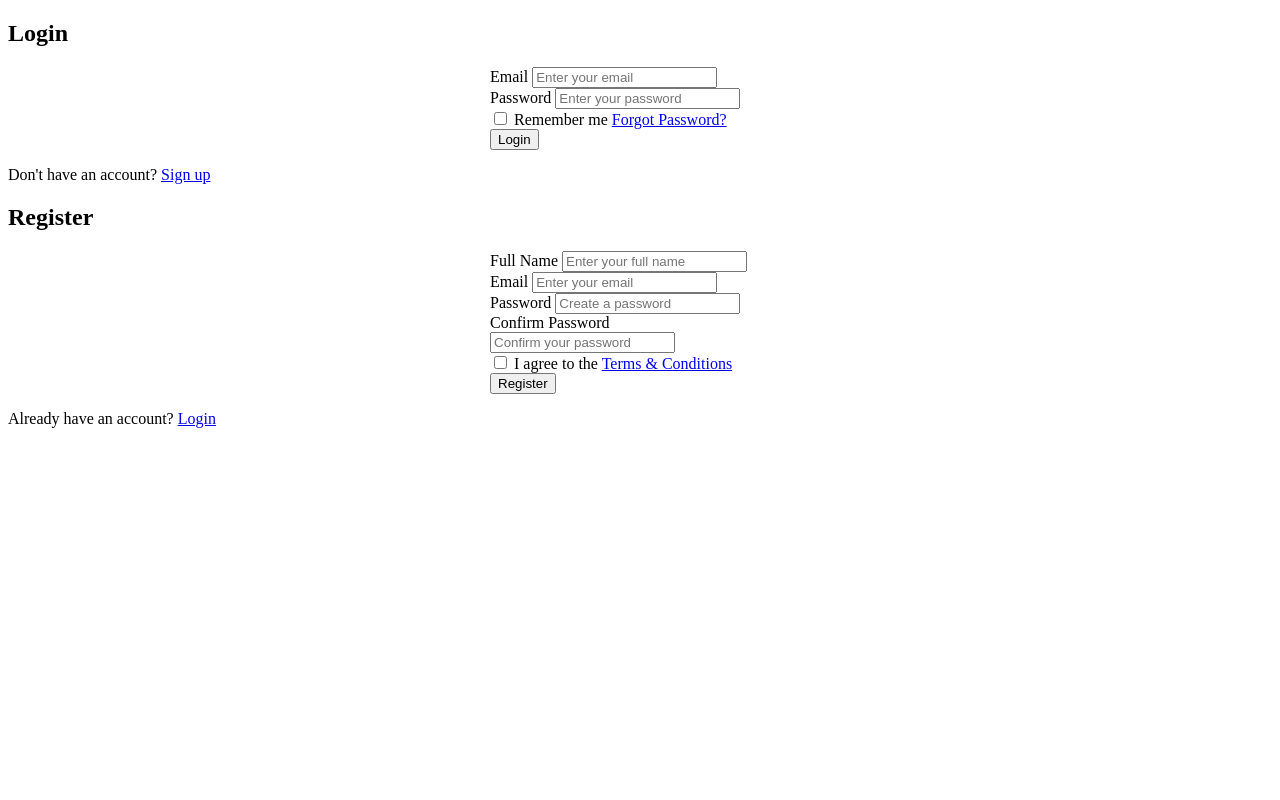
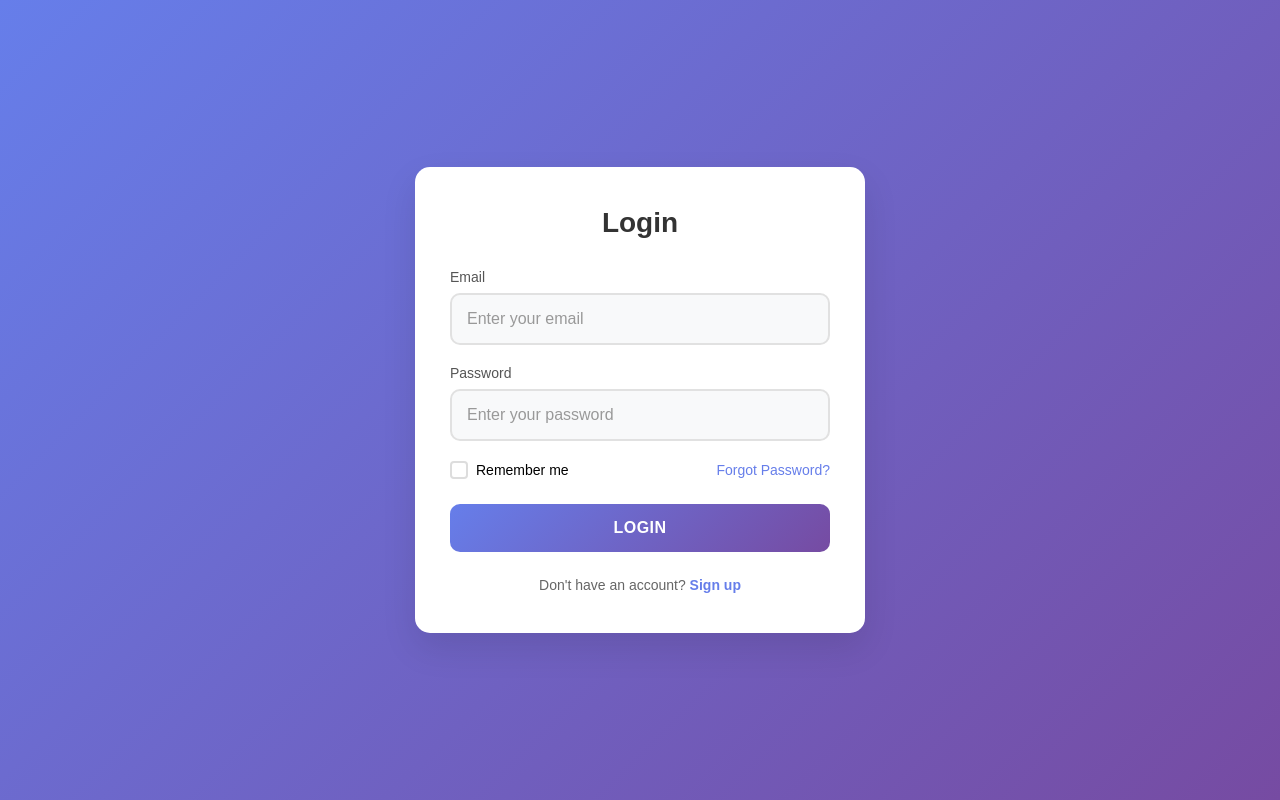
Before and after one commit to abdarrhmanessetaoui/html-css-layouts, a plain HTML site: page login.html in a window 1280 px wide. Drawn offline with Linux system fonts and the light colour scheme.

Commit message:
Update login.css

```diff
--- a/login.css
+++ b/login.css
@@ -1 +1,254 @@
-form { max-width: 300px; margin: auto; }
+/* Reset and Base Styles */
+* {
+    margin: 0;
+    padding: 0;
+    box-sizing: border-box;
+}
+
+body {
+    font-family: 'Arial', sans-serif;
+    background: linear-gradient(135deg, #667eea 0%, #764ba2 100%);
+    min-height: 100vh;
+    display: flex;
+    align-items: center;
+    justify-content: center;
+    padding: 20px;
+}
+
+/* Container */
+.container {
+    background: white;
+    border-radius: 15px;
+    box-shadow: 0 15px 35px rgba(0, 0, 0, 0.1);
+    overflow: hidden;
+    width: 100%;
+    max-width: 450px;
+    position: relative;
+}
+
+.form-container {
+    position: relative;
+    width: 100%;
+}
+
+/* Form Styles */
+.form {
+    padding: 40px 35px;
+    display: none;
+    animation: fadeIn 0.3s ease-in-out;
+}
+
+.form.active {
+    display: block;
+}
+
+.form h2 {
+    text-align: center;
+    margin-bottom: 30px;
+    color: #333;
+    font-size: 28px;
+    font-weight: 600;
+}
+
+/* Input Groups */
+.input-group {
+    margin-bottom: 20px;
+    position: relative;
+}
+
+.input-group label {
+    display: block;
+    margin-bottom: 8px;
+    color: #555;
+    font-weight: 500;
+    font-size: 14px;
+}
+
+.input-group input {
+    width: 100%;
+    padding: 15px;
+    border: 2px solid #e1e1e1;
+    border-radius: 10px;
+    font-size: 16px;
+    transition: all 0.3s ease;
+    background: #f8f9fa;
+}
+
+.input-group input:focus {
+    outline: none;
+    border-color: #667eea;
+    background: white;
+    box-shadow: 0 0 0 3px rgba(102, 126, 234, 0.1);
+}
+
+.input-group input::placeholder {
+    color: #999;
+}
+
+/* Form Options */
+.form-options {
+    display: flex;
+    justify-content: space-between;
+    align-items: center;
+    margin-bottom: 25px;
+    font-size: 14px;
+}
+
+/* Custom Checkbox */
+.checkbox {
+    display: flex;
+    align-items: center;
+    cursor: pointer;
+    position: relative;
+}
+
+.checkbox input[type="checkbox"] {
+    opacity: 0;
+    position: absolute;
+    width: 0;
+    height: 0;
+}
+
+.checkmark {
+    width: 18px;
+    height: 18px;
+    border: 2px solid #ddd;
+    border-radius: 4px;
+    margin-right: 8px;
+    position: relative;
+    transition: all 0.3s ease;
+}
+
+.checkbox input[type="checkbox"]:checked + .checkmark {
+    background: #667eea;
+    border-color: #667eea;
+}
+
+.checkbox input[type="checkbox"]:checked + .checkmark::after {
+    content: '';
+    position: absolute;
+    left: 4px;
+    top: 1px;
+    width: 6px;
+    height: 10px;
+    border: solid white;
+    border-width: 0 2px 2px 0;
+    transform: rotate(45deg);
+}
+
+/* Links */
+.forgot-password {
+    color: #667eea;
+    text-decoration: none;
+    font-size: 14px;
+    transition: color 0.3s ease;
+}
+
+.forgot-password:hover {
+    color: #5a6fd8;
+    text-decoration: underline;
+}
+
+/* Button Styles */
+.btn {
+    width: 100%;
+    padding: 15px;
+    border: none;
+    border-radius: 10px;
+    font-size: 16px;
+    font-weight: 600;
+    cursor: pointer;
+    transition: all 0.3s ease;
+    text-transform: uppercase;
+    letter-spacing: 0.5px;
+}
+
+.btn-primary {
+    background: linear-gradient(135deg, #667eea 0%, #764ba2 100%);
+    color: white;
+}
+
+.btn-primary:hover {
+    background: linear-gradient(135deg, #5a6fd8 0%, #6a4190 100%);
+    transform: translateY(-2px);
+    box-shadow: 0 5px 15px rgba(102, 126, 234, 0.3);
+}
+
+.btn-primary:active {
+    transform: translateY(0);
+}
+
+/* Form Switch */
+.form-switch {
+    text-align: center;
+    margin-top: 25px;
+    color: #666;
+    font-size: 14px;
+}
+
+.form-switch a {
+    color: #667eea;
+    text-decoration: none;
+    font-weight: 600;
+    transition: color 0.3s ease;
+}
+
+.form-switch a:hover {
+    color: #5a6fd8;
+    text-decoration: underline;
+}
+
+/* Animations */
+@keyframes fadeIn {
+    from {
+        opacity: 0;
+        transform: translateY(20px);
+    }
+    to {
+        opacity: 1;
+        transform: translateY(0);
+    }
+}
+
+/* Responsive Design */
+@media (max-width: 480px) {
+    .container {
+        margin: 10px;
+        max-width: 100%;
+    }
+
+    .form {
+        padding: 30px 25px;
+    }
+
+    .form h2 {
+        font-size: 24px;
+        margin-bottom: 25px;
+    }
+
+    .input-group input {
+        padding: 12px;
+        font-size: 14px;
+    }
+
+    .btn {
+        padding: 12px;
+        font-size: 14px;
+    }
+
+    .form-options {
+        flex-direction: column;
+        gap: 10px;
+        align-items: flex-start;
+    }
+}
+
+@media (max-width: 360px) {
+    .form {
+        padding: 25px 20px;
+    }
+
+    .form h2 {
+        font-size: 22px;
+    }
+}
```
